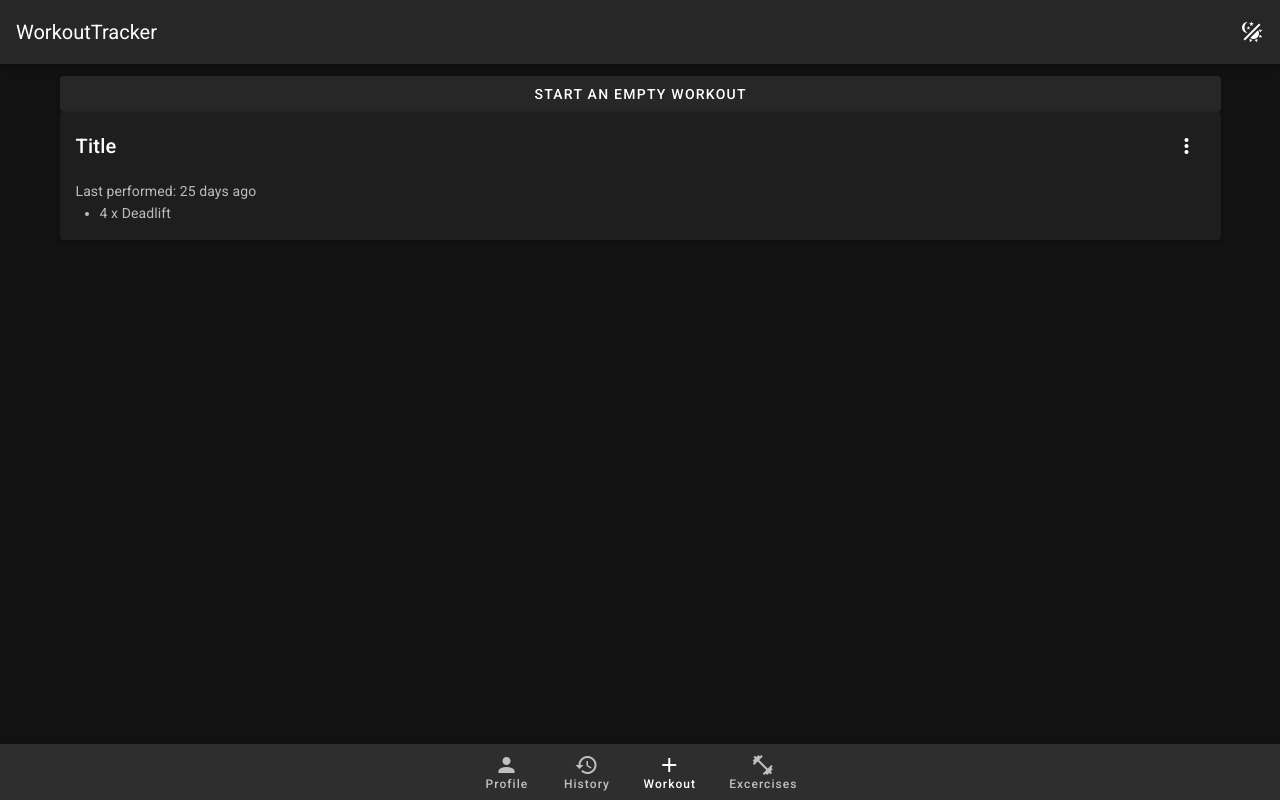
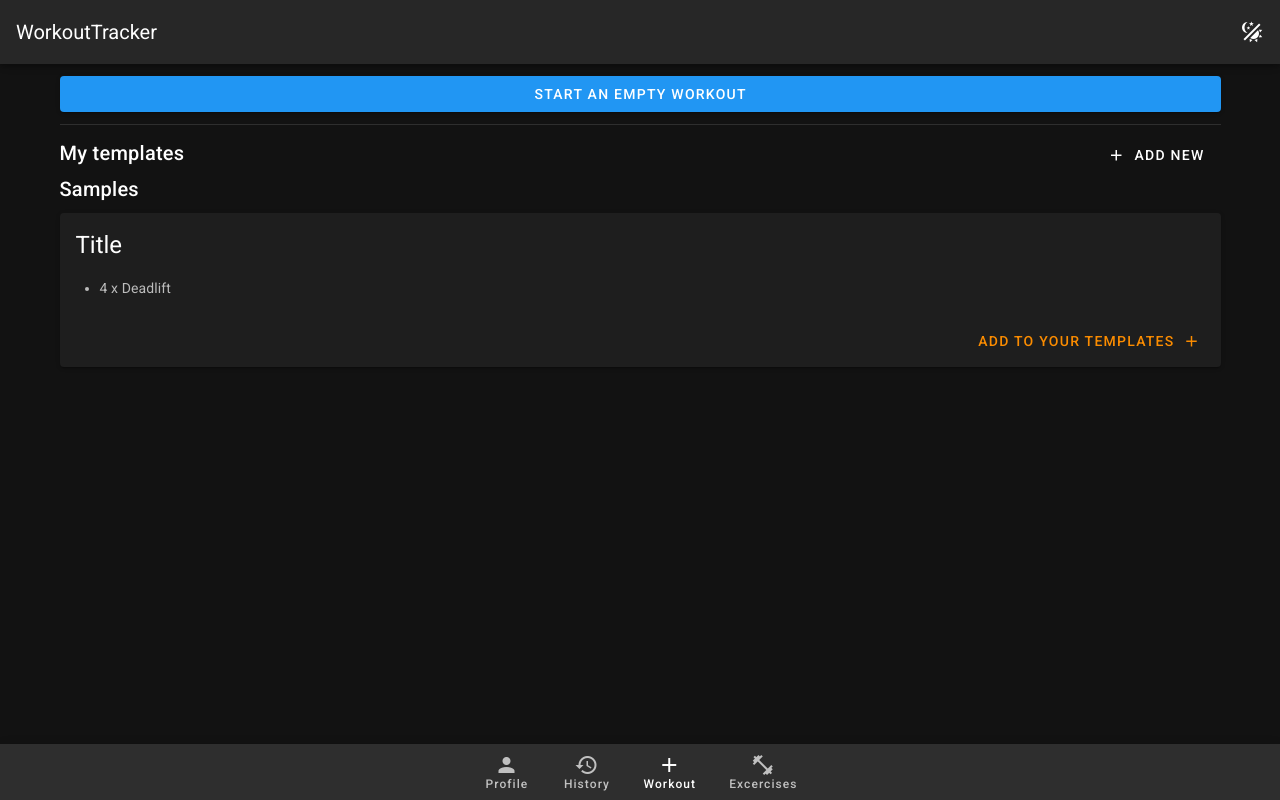
Before and after one commit to 2kapko1/workout-tracker, a Nuxt app: page /workout in a window 1280 px wide. Built offline with nearby package versions, Linux system fonts and the light colour scheme.

Commit message:
moved workout card to separate component and started creating store to save and load workouts

```diff
--- /dev/null
+++ b/assets/scss/app.scss
@@ -0,0 +1,3 @@
+html {
+  font-family: 'Roboto';
+}
--- /dev/null
+++ b/components/WorkoutCard.vue
@@ -0,0 +1,48 @@
+<template>
+  <v-card class="my-2">
+    <v-card-title>
+      <span class="headline">{{ workout.name }}</span>
+      <v-spacer/>
+      <workout-card-menu/>
+    </v-card-title>
+    <v-card-text>
+      Last performed: {{performed}} ago
+
+      <ul>
+        <li>
+          4 x Deadlift
+        </li>
+      </ul>
+    </v-card-text>
+    <v-card-actions>
+      <v-spacer/>
+      <v-btn text :to="'workout/1'" color="primary">
+        START
+        <v-icon right>mdi-arrow-right</v-icon>
+      </v-btn>
+    </v-card-actions>
+
+  </v-card>
+</template>
+
+<script lang="ts">
+import Vue, {PropType} from 'vue'
+import {Workout} from "~/types";
+
+export default Vue.extend({
+  name: 'WorkoutCard',
+  props: {
+    workout: {
+      type: Object as PropType<Workout>,
+      required: true
+    }
+  },
+  computed: {
+    performed(): string {
+      //TODO
+      return '25 days'
+    }
+  }
+
+})
+</script>
--- /dev/null
+++ b/components/WorkoutCardMenu.vue
@@ -0,0 +1,34 @@
+<template>
+  <v-menu
+    bottom
+    left
+  >
+    <template v-slot:activator="{ on, attrs }">
+      <v-btn
+        icon
+        v-bind="attrs"
+        v-on="on"
+      >
+        <v-icon>mdi-dots-vertical</v-icon>
+      </v-btn>
+    </template>
+
+    <v-list>
+      <v-list-item>
+        <v-list-item-title>Edytuj</v-list-item-title>
+      </v-list-item>
+      <v-list-item>
+        <v-list-item-title>Usuń</v-list-item-title>
+      </v-list-item>
+    </v-list>
+  </v-menu>
+</template>
+
+<script lang="ts">
+import Vue from 'vue'
+
+export default Vue.extend({
+  name: 'WorkoutCardMenu'
+
+})
+</script>
--- /dev/null
+++ b/components/WorkoutCardSample.vue
@@ -0,0 +1,30 @@
+<template>
+  <v-card class="my-2">
+    <v-card-title>
+    <span class="headline">Title</span>
+    </v-card-title>
+    <v-card-text>
+      <ul>
+        <li>
+          4 x Deadlift
+        </li>
+      </ul>
+    </v-card-text>
+    <v-card-actions>
+      <v-spacer/>
+      <v-btn text color="warning">
+        ADD TO YOUR TEMPLATES <v-icon right>mdi-plus</v-icon>
+      </v-btn>
+    </v-card-actions>
+
+  </v-card>
+</template>
+
+<script lang="ts">
+import Vue from 'vue'
+
+export default Vue.extend({
+  name: 'WorkoutCardSample'
+
+})
+</script>
--- a/pages/index.vue
+++ b/pages/index.vue
@@ -1,11 +1,15 @@
 <template>
-  <Tutorial/>
+  <div>
+  </div>
 </template>
 
 <script lang="ts">
 import Vue from 'vue'
 
 export default Vue.extend({
-  name: 'IndexPage'
+  name: 'IndexPage',
+  async fetch() {
+    await this.$store.dispatch('workout/load');
+  }
 })
 </script>
--- /dev/null
+++ b/pages/workout/_slug.vue
@@ -0,0 +1,27 @@
+<template>
+  <div>
+    <v-card class="my-2">
+      <v-card-title>
+        <span class="headline">Nazwa</span>
+      </v-card-title>
+
+    </v-card>
+    <v-btn>
+      ROZPOCZNIJ
+      <v-icon right>mdi-chevron-right</v-icon>
+    </v-btn>
+
+
+  </div>
+</template>
+
+<script>
+export default {
+  name: 'WorkoutPage.vue',
+
+};
+</script>
+
+<style scoped>
+
+</style>
--- a/pages/workout/index.vue
+++ b/pages/workout/index.vue
@@ -1,26 +1,34 @@
 <template>
   <v-container>
-    <v-btn block primary>start an empty workout</v-btn>
-    <v-card>
-      <v-card-title>Title<v-spacer/><v-btn icon><v-icon>mdi-dots-vertical</v-icon></v-btn></v-card-title>
-      <v-card-text>
-      Last performed: 25 days ago
-        <ul>
-          <li>
-            4 x Deadlift
-
-          </li>
-        </ul>
-
-      </v-card-text>
-    </v-card>
+    <v-btn block color="primary">start an empty workout</v-btn>
+    <v-divider class="my-3"/>
+    <div class="d-flex">
+      <span class="text-h6">My templates</span>
+      <v-spacer/>
+      <v-btn text>
+        <v-icon left>mdi-plus</v-icon>
+        ADD NEW
+      </v-btn>
+    </div>
+    <workout-card v-for="workout in workouts" :key="workout.id" :workout="workout"/>
+    <div class="d-flex">
+      <span class="text-h6">Samples</span>
+    </div>
+    <workout-card-sample/>
 
   </v-container>
 </template>
 
-<script>
-export default {
-  name: "WorkoutIndex",
+<script lang="ts">
+import Vue from 'vue'
+import {mapGetters} from 'vuex'
+import WorkoutCard from "~/components/WorkoutCard.vue";
 
-}
+export default Vue.extend({
+  name: 'WorkoutIndex',
+  components: {WorkoutCard},
+  computed: {
+    ...mapGetters('workout', {workouts: "list"})
+  }
+})
 </script>
--- /dev/null
+++ b/store/workout.js
@@ -0,0 +1,49 @@
+export const state = () => ({
+  list: [],
+});
+
+export const mutations = {
+  list(state, v) {
+    state.list = v;
+  },
+};
+
+export const actions = {
+  load({commit}) {
+    const data = [
+      {
+        id: 1,
+        name: 'Title',
+        created_at: new Date(),
+        performed_at: new Date(),
+        exercises: [
+          {
+            name: 'Deadlift',
+            sets: [
+              {
+                weight: 60,
+                reps: 8,
+              },
+              {
+                weight: 80,
+                reps: 8,
+              },
+              {
+                weight: 100,
+                reps: 8,
+              },
+
+            ],
+          },
+        ],
+      },
+    ];
+
+    commit('list', data);
+  },
+};
+
+export const getters = {
+  list: state => state.list,
+
+};
--- /dev/null
+++ b/types/index.ts
@@ -0,0 +1,17 @@
+export interface Workout {
+  id: 1,
+  name: string,
+  created_at: Date,
+  performed_at: Date,
+  exercises: Array<Exercise>,
+}
+
+export interface Exercise {
+  name: string,
+  sets: Array<Set>,
+}
+
+export interface Set {
+  weight: Number,
+  reps: Number,
+}
```
Also changed, not shown: store/README.md (deleted), store/workoutSample.js (added).
